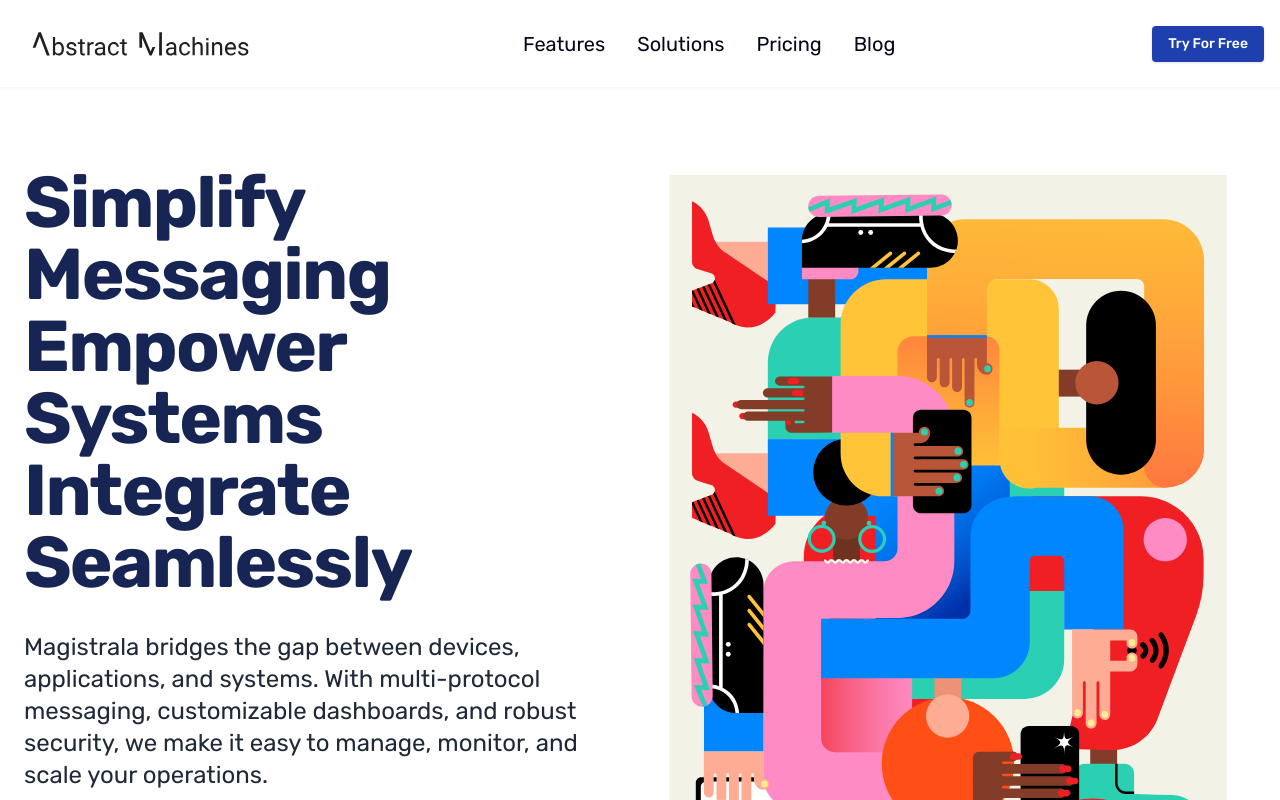
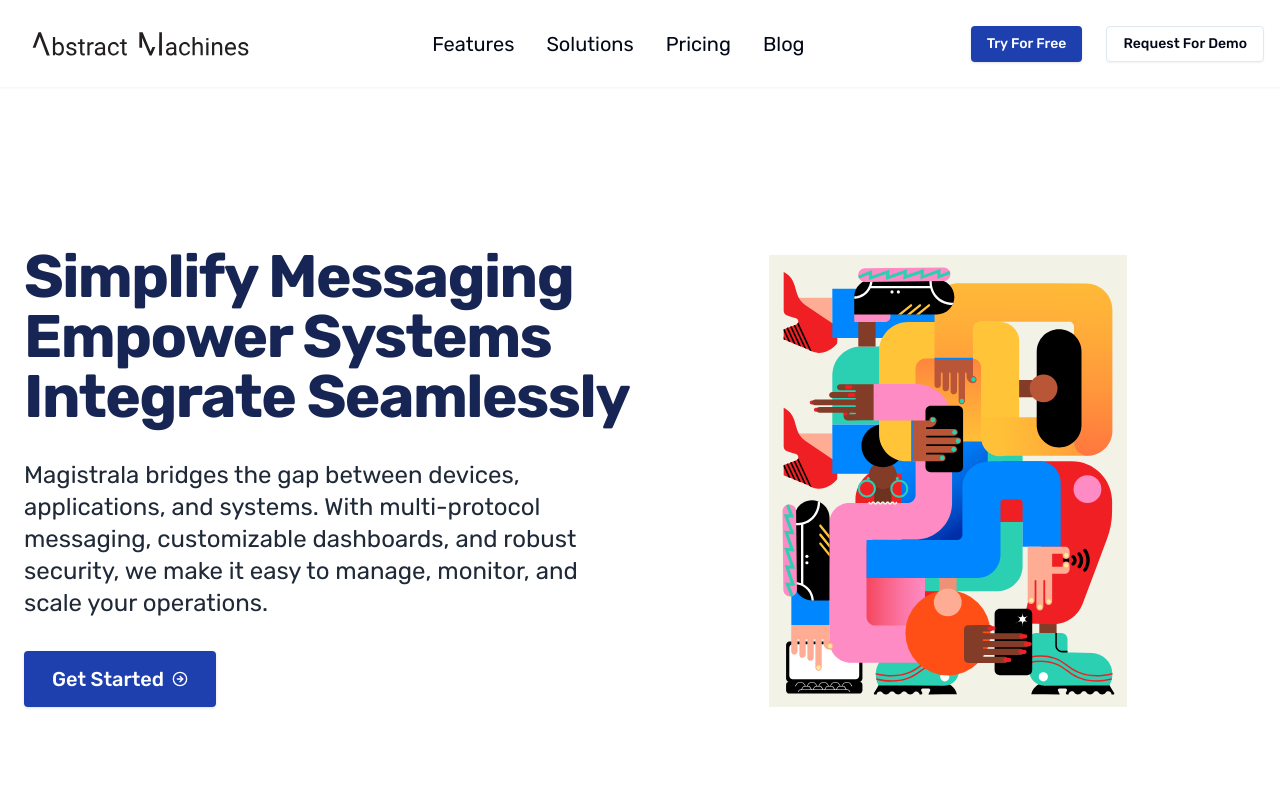
Before and after one commit to ianmuchyri/magistrala-website, a Next.js app: page / in a window 1280 px wide. Shown: the top 800 px of the page. Built offline with nearby package versions, Linux system fonts and the light colour scheme.

Commit message:
add request for demo
Signed-off-by: Musilah <nataleigh.nk@gmail.com>

```diff
--- a/src/app/page.tsx
+++ b/src/app/page.tsx
@@ -9,7 +9,7 @@ import { heroData } from '@/lib/constants';
 
 export default function Home() {
   return (
-    <div className="min-h-screen constant mx-auto">
+    <div className="min-h-screen constant mx-auto py-8 md:py-20">
       {/* Hero Section */}
       <Hero
         title={heroData.title}
--- a/src/components/section-hero.tsx
+++ b/src/components/section-hero.tsx
@@ -22,7 +22,7 @@ export function Hero({
     <section className="py-20 md:h-[95vh]">
       <div className="container mx-auto px-6 grid grid-cols-1 md:grid-cols-2  space-y-2">
         <div className="text-center md:text-left space-y-8">
-          <h2 className="lg:text-7xl text-5xl font-bold mb-4 text-blue-950 tracking-tight">
+          <h2 className="lg:text-6xl text-5xl font-bold mb-4 text-blue-950 tracking-tight">
             {title}
           </h2>
           <p className=" text-2xl text-gray-800">{subtitle}</p>
--- a/src/components/ui/header.tsx
+++ b/src/components/ui/header.tsx
@@ -53,7 +53,7 @@ export default function Header() {
 
         {/* CTA Button Section */}
         <div className="hidden md:flex items-center gap-6">
-          <Link href="#pricing">
+          <a href="#pricing">
             <Button
               variant="default"
               aria-label="Try for free"
@@ -61,7 +61,16 @@ export default function Header() {
             >
               Try For Free
             </Button>
-          </Link>
+          </a>
+          <a href="#pricing">
+            <Button
+              variant="outline"
+              aria-label="Request for demo"
+              className="  px-4 py-4 rounded"
+            >
+              Request For Demo
+            </Button>
+          </a>
         </div>
 
         {/* Mobile Menu Button */}
@@ -80,7 +89,7 @@ export default function Header() {
             </SheetHeader>
             <Separator className="my-4 mt-8" />
             <nav className="flex flex-col gap-4 mt-8">
-              <ul className="flex flex-col space-y-4">
+              <ul className="flex flex-col space-y-4 items-center">
                 {navigationLinks.map((link) => (
                   <li key={link.label}>
                     <Link
@@ -92,17 +101,27 @@ export default function Header() {
                     </Link>
                   </li>
                 ))}
-                <Separator className="my-4" />
                 <li className="pt-4">
-                  <Link href="#pricing">
+                  <a href="#pricing">
                     <Button
                       variant="default"
                       aria-label="Try for free"
-                      className="bg-blue-800 text-white hover:bg-blue-600 px-4 py-4 rounded w-full text-lg"
+                      className="bg-blue-800 text-white px-4 py-4 rounded-lg text-lg "
                     >
                       Try For Free
                     </Button>
-                  </Link>
+                  </a>
+                </li>
+                <li className="pt-4">
+                  <a href="#pricing">
+                    <Button
+                      variant="default"
+                      aria-label="Request for demo"
+                      className="bg-blue-800 text-white px-4 py-4 rounded-lg text-lg"
+                    >
+                      Request For Demo
+                    </Button>
+                  </a>
                 </li>
               </ul>
             </nav>
```
